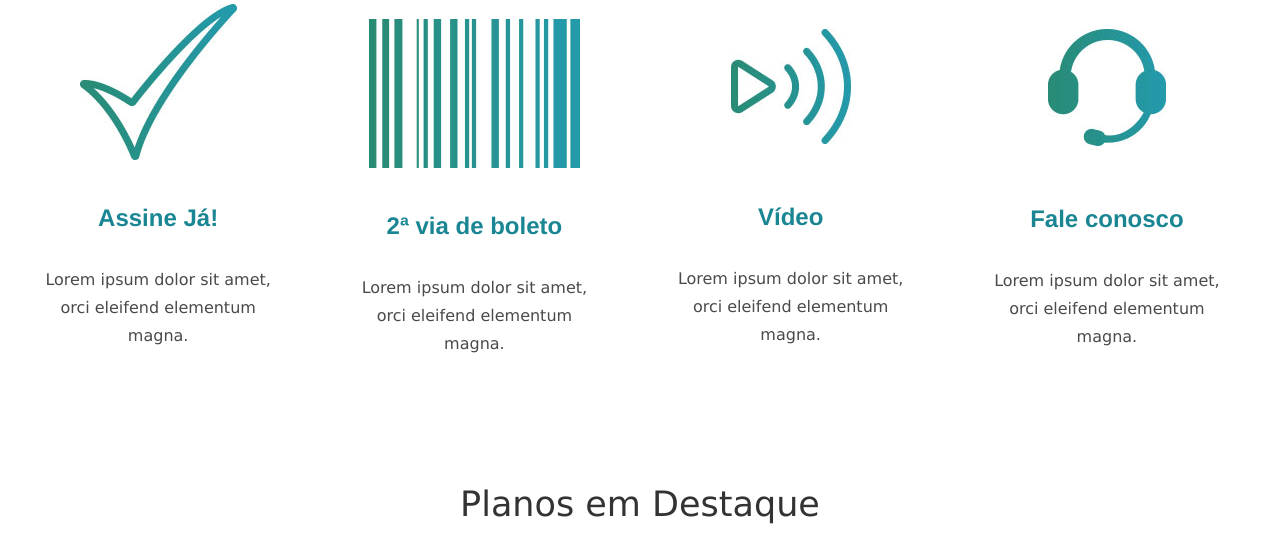
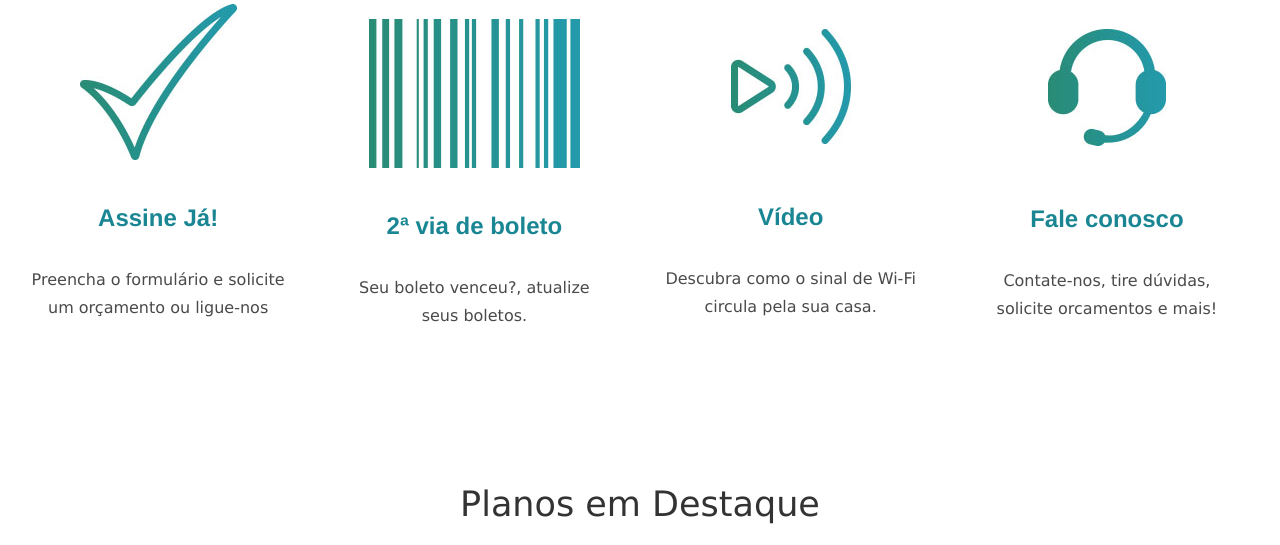
Before and after one commit to ITEVA/maisConectt, a PHP site: page / in a window 1280 px wide. Shown: the part 926-1471 px from the top of the page. Run offline with PHP 8.4, Linux system fonts and the light colour scheme; some libraries are stand-ins or nearby versions; some web fonts are replaced.

Commit message:
Ajustes Básicos

```diff
--- a/Pages/home.php
+++ b/Pages/home.php
@@ -69,8 +69,7 @@
             <div class="conteudoAcesso">
                 <img src="Images/acessoRapido1.jpg" alt="">
                 <h3>Assine Já!</h3>
-                <p>Lorem ipsum dolor sit amet,
-                    orci eleifend elementum magna.</p>
+                <p>Preencha o formulário e solicite um orçamento ou ligue-nos</p>
             </div>
         </a>
     </div>
@@ -80,8 +79,7 @@
             <div class="conteudoAcesso">
                 <img class="media" src="Images/acessoRapido2_1.jpg" alt="">
                 <h3>2ª via de boleto</h3>
-                <p>Lorem ipsum dolor sit amet,
-                    orci eleifend elementum magna.</p>
+                <p>Seu boleto venceu?, atualize seus boletos.</p>
             </div>
         </a>
     </div>
@@ -91,8 +89,7 @@
             <div class="conteudoAcesso">
                 <img class="menores" src="Images/acessoRapido3.jpg" alt="">
                 <h3>Vídeo</h3>
-                <p>Lorem ipsum dolor sit amet,
-                    orci eleifend elementum magna.</p>
+                <p>Descubra como o sinal de Wi-Fi circula pela sua casa.</p>
             </div>
         </a>
     </div>
@@ -102,8 +99,7 @@
             <div class="conteudoAcesso">
                 <img class="menores" src="Images/acessoRapido4.jpg" alt="">
                 <h3>Fale conosco</h3>
-                <p>Lorem ipsum dolor sit amet,
-                    orci eleifend elementum magna.</p>
+                <p>Contate-nos, tire dúvidas, solicite orcamentos e mais!</p>
             </div>
         </a>
     </div>
--- a/Pages/rodape.php
+++ b/Pages/rodape.php
@@ -6,12 +6,12 @@
             <div class="col-lg-4 col-md-4 col-sm-4">
                 <p>Mapa do site</p>
                 <ul>
-                    <li><p class="liAzul">Início</p></li>
-                    <li><p class="liAzul">A empresa</p></li>
-                    <li><p class="liAzul">Assinatura</p></li>
-                    <li><p class="liAzul">Teste de Velocidade</p></li>
-                    <li><p class="liAzul">2ª via de boleto</p></li>
-                    <li><p class="liAzul">Contatos</p></li>
+                    <li><p class="liAzul"><a style="color: #ffffff" href="home">Início</a></p></li>
+                    <li><p class="liAzul"><a style="color: #ffffff" href="aempresa">A empresa</a></p></li>
+                    <li><p class="liAzul"><a style="color: #ffffff" href="planos">Assinatura</a></p></li>
+                    <li><p class="liAzul"><a style="color: #ffffff" href="http://beta.speedtest.net/pt" target="_blank">Teste de Velocidade</a></p></li>
+                    <li><p class="liAzul"><a style="color: #ffffff" href="https://www.santander.com.br/br/resolva-on-line/reemissao-de-boleto-vencido" target="_blank">2ª via de boleto</a></p></li>
+                    <li><p class="liAzul"><a style="color: #ffffff" href="contato">Contatos</a></p></li>
                 </ul>
             </div>
 
```
